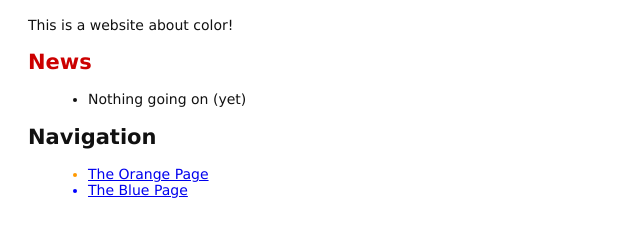
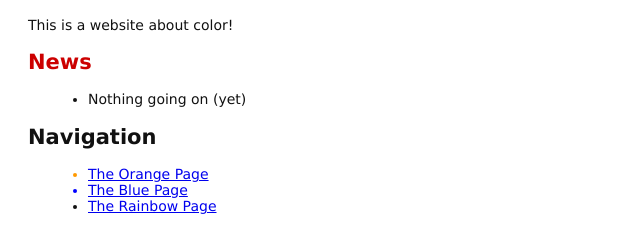
Before and after one commit to markransom/test-git-repo, a plain HTML site: page index.html in a window 1280 px wide. Shown: the part 82-334 px from the top of the page, without its empty margins (0-640 px from the left). Drawn offline with Linux system fonts and the light colour scheme.

Commit message:
Link index.html to rainbow.html

```diff
--- a/index.html
+++ b/index.html
@@ -13,7 +13,7 @@
   <ul>
     <li>Nothing going on (yet)</li>
   </ul>
-  <h2>Navigation</h2>
+<h2>Navigation</h2>
 <ul>
   <li style="color: #F90">
     <a href="orange.html">The Orange Page</a>
@@ -21,6 +21,9 @@
   <li style="color: #00F">
     <a href="blue.html">The Blue Page</a>
   </li>
+  <li>
+    <a href="rainbow.html">The Rainbow Page</a>
+  </li>
 </ul>
 </body>
 </html>
```
